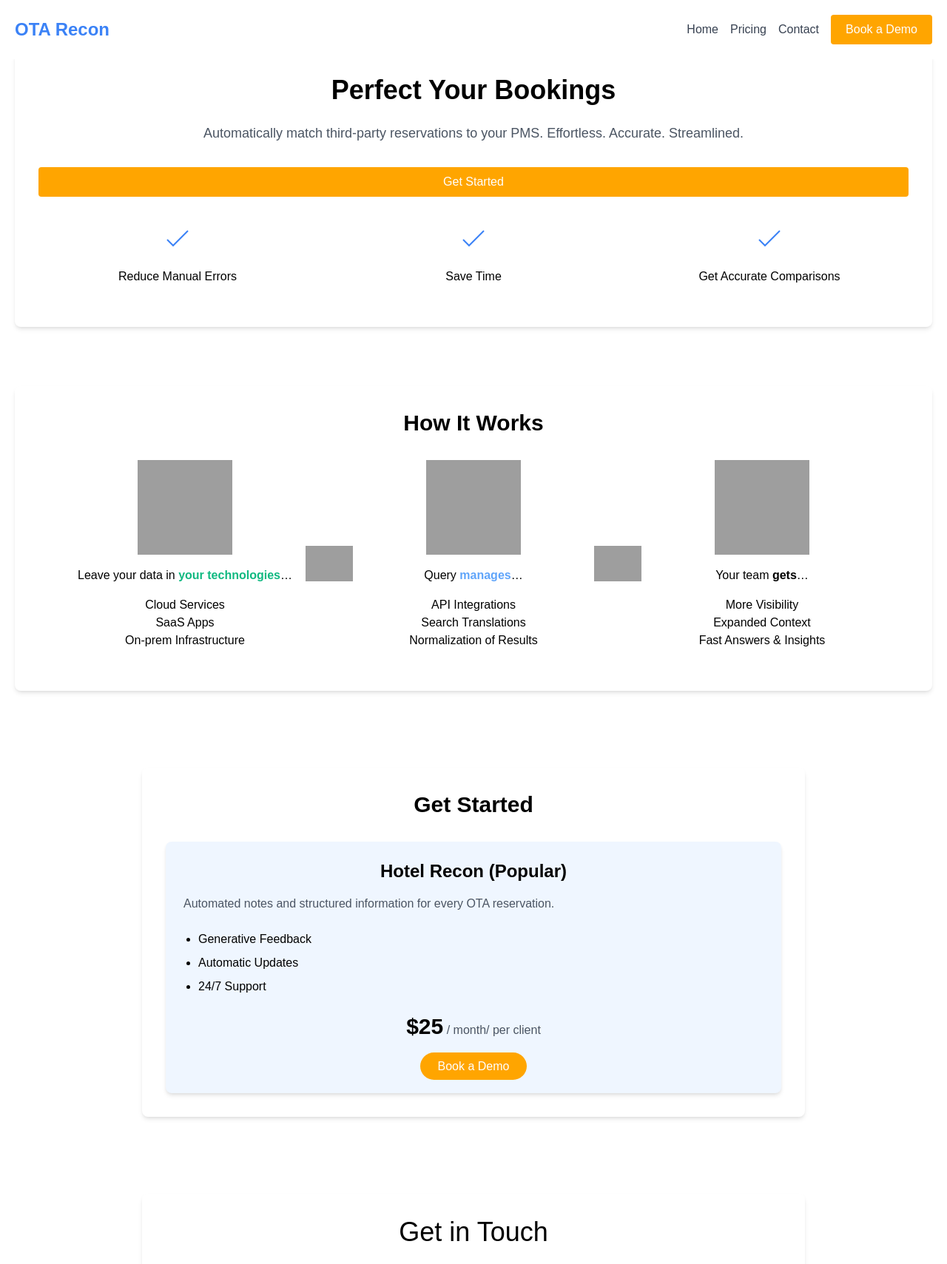
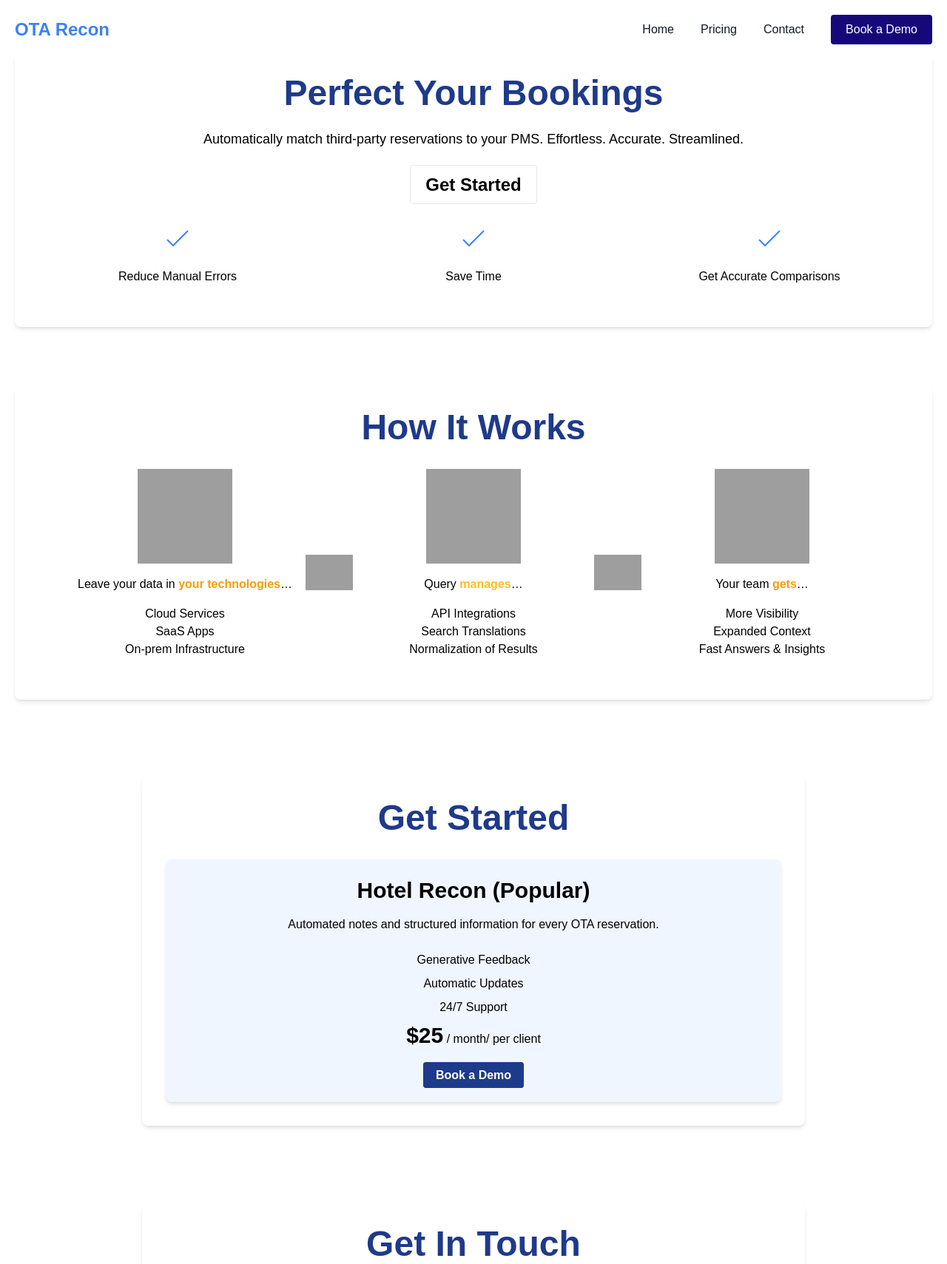
Before and after one commit to meetpateel/OTARecon, a plain HTML site: page index.html in a window 1280 px wide. Shown: the top 1709 px of the page at 74% size. Drawn offline with nearby package versions, Linux system fonts and the light colour scheme; grey boxes are pictures that could not be loaded.

Commit message:
updated site

```diff
--- a/index.html
+++ b/index.html
@@ -69,17 +69,17 @@
 			}
 
 			.cta-button {
-				background-color: #FFA500;
+				background-color: #17087a;
 				transition: all 0.3s; /* Smooth transition */
 			}
 
 			.cta-button:hover {
-				background-color: #FF8C00; /* Slight darkening on hover */
+				background-color: #17087a; /* Slight darkening on hover */
 				transform: translateY(-2px); /* Subtle lift on hover */
 			}
 
 			#menuToggle.active {
-				border: 2px solid #FFA500; /* Using the CTA color for consistency */
+				border: 2px solid #17087a; /* Using the CTA color for consistency */
 				border-radius: 5px;
 			}
 
@@ -92,7 +92,7 @@
 			}
 
 			.hamburger.active .line1, .hamburger.active .line2 {
-				background-color: #FFA500; /* Using the CTA color */
+				background-color: #17087a; /* Using the CTA color */
 			}
 
 			/* Animation for the main content to make it appear smoothly */
@@ -124,14 +124,15 @@
     <header class="bg-white p-5 fixed top-0 left-0 w-full z-50">
         <div class="container mx-auto flex flex-wrap justify-between items-center">
             <div class="flex items-center space-x-2">
-                <a href="./index.html" aria-current="page" class="text-2xl font-semibold text-blue-500 hover:text-blue-600" aria-label="home">OTA Recon</a>
+                <a href="./index.html"
+				 class="text-2xl font-semibold text-blue-500 hover:text-blue-600" aria-label="home">OTA Recon</a>
             </div>
             <!-- Desktop Navigation Links -->
-            <div class="flex items-center space-x-4 hidden md:flex">
-                <nav class="flex space-x-4">
-                    <a href="#homeSection" class="text-gray-700 hover:text-blue-600">Home</a>
-                    <a href="#pricingSection" class="text-gray-700 hover:text-blue-600">Pricing</a>
-                    <a href="#contactSection" class="text-gray-700 hover:text-blue-600">Contact</a>
+            <div class="flex items-center space-x-9 hidden md:flex">
+                <nav class="flex space-x-9">
+                    <a href="#homeSection" class="text-gray-900 hover:text-blue-900">Home</a>
+                    <a href="#pricingSection" class="text-gray-900 hover:text-blue-900">Pricing</a>
+                    <a href="#contactSection" class="text-gray-900 hover:text-blue-900">Contact</a>
                 </nav>
                 <a class="cta-button text-white px-5 py-2 rounded ml-4 hover:shadow-lg" href="https://calendly.com/meet-pateel/30min" role="button" target="_blank" rel="noopener noreferrer">Book a Demo</a>
             </div>
@@ -155,14 +156,14 @@
     <!-- Main Content -->
     <main id="homeSection" class="container mx-auto p-4 sm:p-5 anchor-offset pt-20 mt-[-20]">
         <!-- Home Section Content -->
-        <div class="bg-white p-8 rounded-lg shadow-md">
+        <div class="bg-grey-100 p-8 rounded-lg shadow-md">
             <!-- Header and Sub-header -->
 			<div class="text-center mb-6">
-				<h1 class="text-4xl font-bold">Perfect Your Bookings</h1>
-				<p class="text-gray-600 mt-4 text-lg">Automatically match third-party reservations to your PMS. Effortless. Accurate. Streamlined.</p>
+				<h1 class="text-5xl font-bold text-blue-900">Perfect Your Bookings</h1>
+				<p class="text-black-300 mt-4 text-lg">Automatically match third-party reservations to your PMS. Effortless. Accurate. Streamlined.</p>
 			</div>
 			<div class="mt-8 text-center">
-				<a class="cta-button block text-white py-2 text-center rounded w-full mb-4 hover:shadow-lg" href="https://calendly.com/meet-pateel/30min" role="button" target="_blank" rel="noopener noreferrer">Get Started</a>
+				<a class="bg-transparent hover:bg-blue-900 text-bg-blue-900 font-semibold hover:text-white py-3 px-5 border border-bg-blue-900 hover:border-transparent rounded text-2xl" href="https://calendly.com/meet-pateel/30min" role="button" target="_blank" rel="noopener noreferrer">Get Started</a>
 			</div>
             <!-- Benefits -->
             <div class="grid grid-cols-1 md:grid-cols-3 gap-6 mt-8">
@@ -192,13 +193,13 @@
 	<section class="container mx-auto mt-10 p-4 sm:p-5 anchor-offset pt-20 mt-[-20]">
 		<div class="bg-white rounded-lg shadow-md p-8">
 			<!-- Section Heading -->
-			<h2 class="text-3xl font-bold text-center mb-8">How It Works</h2>
+			<h2 class="text-5xl font-bold text-center mb-8 text-blue-900">How It Works</h2>
 
 			<div class="flex flex-wrap justify-center items-center gap-4">
 				<!-- First Column -->
 				<div class="flex flex-col items-center w-full md:w-1/4">
 					<img src="https://www.query.ai/wp-content/uploads/2022/12/query-icons_2022-12-08-52.svg" alt="cybersecurity data repository" class="mb-4 w-32 h-32">
-					<h4 class="text-center mb-4">Leave your data in <strong class="text-green-500">your technologies</strong>…</h4>
+					<h4 class="text-center mb-4">Leave your data in <strong class="text-yellow-500">your technologies</strong>…</h4>
 					<p class="text-center">Cloud Services <br>SaaS Apps <br>On-prem Infrastructure</p>
 				</div>
 				<!-- Arrow -->
@@ -208,7 +209,7 @@
 				<!-- Second Column -->
 				<div class="flex flex-col items-center w-full md:w-1/4">
 					<img src="https://www.query.ai/wp-content/uploads/2022/12/query-icons_2022-12-08-08-3.svg" alt="federated search api integration" class="mb-4 w-32 h-32">
-					<h4 class="text-center mb-4">Query <strong class="text-blue-400">manages</strong>…</h4>
+					<h4 class="text-center mb-4">Query <strong class="text-yellow-400">manages</strong>…</h4>
 					<p class="text-center">API Integrations <br>Search Translations <br>Normalization of Results</p>
 				</div>
 				<!-- Arrow -->
@@ -218,7 +219,7 @@
 				<!-- Third Column -->
 				<div class="flex flex-col items-center w-full md:w-1/4">
 					<img src="https://www.query.ai/wp-content/uploads/2022/12/query-icons_2022-12-08-49-2.svg" alt="effective investigation team" class="mb-4 w-32 h-32">
-					<h4 class="text-center mb-4">Your team <strong class="text-orange-500">gets</strong>…</h4>
+					<h4 class="text-center mb-4">Your team <strong class="text-yellow-500">gets</strong>…</h4>
 					<p class="text-center">More Visibility <br>Expanded Context <br>Fast Answers & Insights</p>
 				</div>
 			</div>
@@ -228,23 +229,23 @@
 	<section id="pricingSection" class="container mx-auto mt-16 p-4 sm:p-5 anchor-offset pt-20 mt-[-20]">
 		<div class="max-w-4xl mx-auto bg-white p-8 rounded-lg shadow-md">
         <div class="text-center">
-            <h2 class="text-3xl font-bold mb-8">Get Started</h2>
+            <h2 class="text-5xl font-bold mb-8 text-blue-900">Get Started</h2>
         </div>
         <!-- Pricing Card -->
         <div class="bg-blue-50 p-6 rounded-lg shadow-md hover:shadow-xl transition-shadow duration-300">
-            <h3 class="text-2xl font-semibold text-center mb-4">Hotel Recon (Popular)</h3>
-            <p class="text-gray-600 mb-6">Automated notes and structured information for every OTA reservation.</p>
-            <ul class="list-disc pl-5 mb-6">
+            <h3 class="text-3xl font-semibold text-center mb-4">Hotel Recon (Popular)</h3>
+            <p class="text-center" class = "lead">Automated notes and structured information for every OTA reservation.</p>
+            <ul class = "text-center">
                 <li class="mb-2">Generative Feedback</li>
                 <li class="mb-2">Automatic Updates</li>
                 <li class="mb-2">24/7 Support</li>
             </ul>
             <div class="text-center mb-6">
                 <span class="text-3xl font-bold">$25</span>
-                <span class="text-gray-600">/ month/ per client</span>
+                <span class="text-black-600">/ month/ per client</span>
             </div>
             <div class="text-center">
-                <a class="cta-button text-white px-6 py-2.5 rounded-full hover:shadow-lg" href="https://calendly.com/meet-pateel/30min" role="button" target="_blank" rel="noopener noreferrer">Book a Demo</a>
+                <a class="bg-blue-900 hover:bg-blue-900 text-white font-bold py-2 px-4 border border-blue-900 rounded" href="https://calendly.com/meet-pateel/30min" role="button" target="_blank" rel="noopener noreferrer">Book a Demo</a>
             </div>
         </div>
     </div>
@@ -255,33 +256,35 @@
 		<div class="max-w-4xl mx-auto bg-white p-8 rounded-lg shadow-md">
         <!-- Heading -->
         <div class="text-center">
-            <h1 class="text-4xl mb-8">Get in Touch</h1>
+            <h1 class="text-5xl font-bold text-blue-900">Get In Touch</h1>
         </div>
+		<span class="border border-primary">
         <!-- Contact Form -->
         <div class="bg-blue-50 p-6 rounded-lg shadow-md hover:shadow-xl transition-shadow duration-300">
-            <h2 class="text-2xl mb-4">Drop us a message</h2>
-            <p class="text-gray-600 mb-6">We'll respond as soon as possible.</p>
+            <h2 class="text-3xl mb-4">Drop us a message</h2>
+            <p class="text-black-600 mb-6">We'll respond as soon as possible.</p>
             <form>
                 <div class="mb-4">
-                    <input type="text" placeholder="Full Name" class="w-full p-3 border rounded-md hover:border-blue-500 focus:border-blue-500">
+                    <input type="text" placeholder="Full Name" class="w-full p-3 border rounded-md hover:border-blue-900 focus:border-blue-900">
                 </div>
                 <div class="mb-4">
-                    <input type="text" placeholder="Title" class="w-full p-3 border rounded-md hover:border-blue-500 focus:border-blue-500">
+                    <input type="text" placeholder="Title" class="w-full p-3 border rounded-md hover:border-blue-900 focus:border-blue-900">
                 </div>
                 <div class="mb-4">
-                    <input type="email" placeholder="Work Email" class="w-full p-3 border rounded-md hover:border-blue-500 focus:border-blue-500">
+                    <input type="email" placeholder="Work Email" class="w-full p-3 border rounded-md hover:border-blue-900 focus:border-blue-900">
                 </div>
                 <div class="mb-4">
-                    <input type="text" placeholder="Subject" class="w-full p-3 border rounded-md hover:border-blue-500 focus:border-blue-500">
+                    <input type="text" placeholder="Subject" class="w-full p-3 border rounded-md hover:border-blue-900 focus:border-blue-900">
                 </div>
                 <div class="mb-6">
-                    <textarea placeholder="Message" rows="4" class="w-full p-3 border rounded-md hover:border-blue-500 focus:border-blue-500"></textarea>
+                    <textarea placeholder="Message" rows="4" class="w-full p-3 border rounded-md hover:border-blue-900 focus:border-blue-900"></textarea>
                 </div>
                 <div class="text-center">
                     <button type="submit" class="cta-button text-white px-6 py-2.5 rounded-full hover:shadow-lg">Submit</button>
                 </div>
             </form>
         </div>
+		</span>
     </div>
 	</section>
 	<!-- Footer Section -->
```
